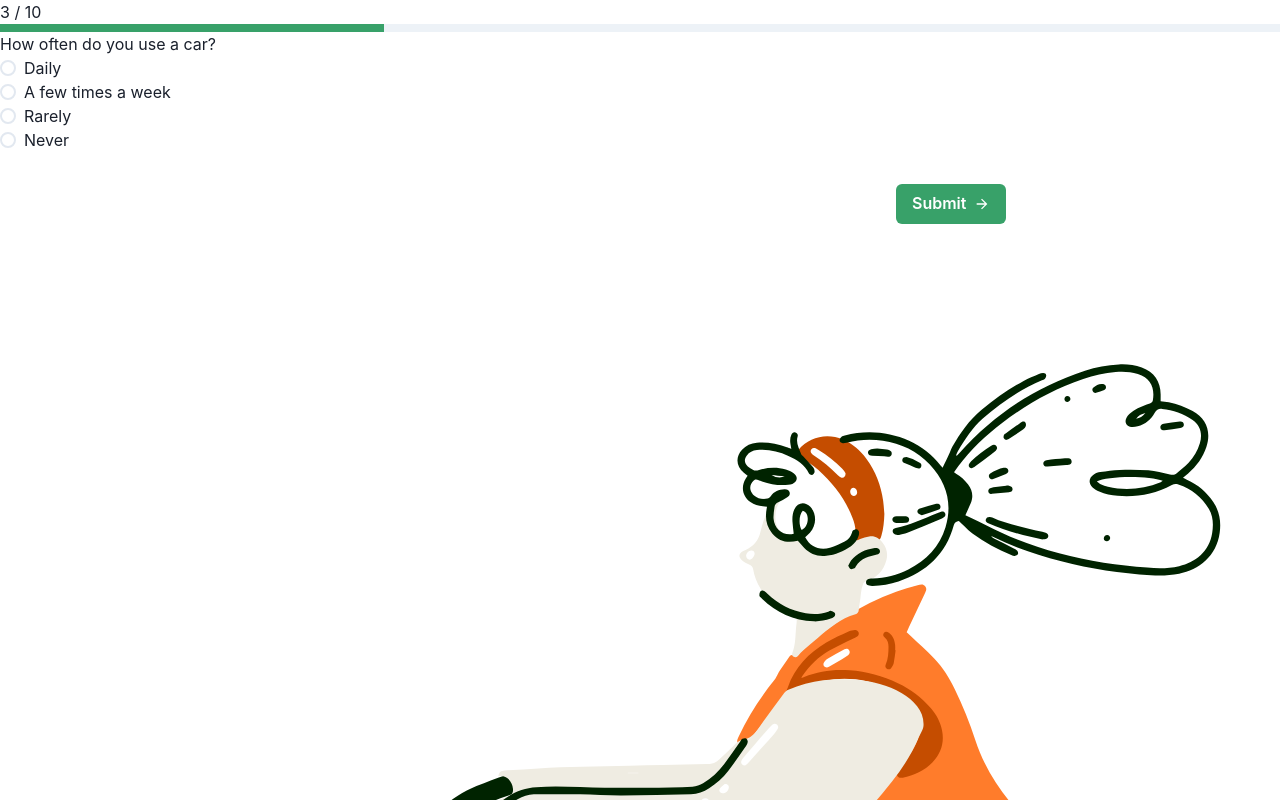
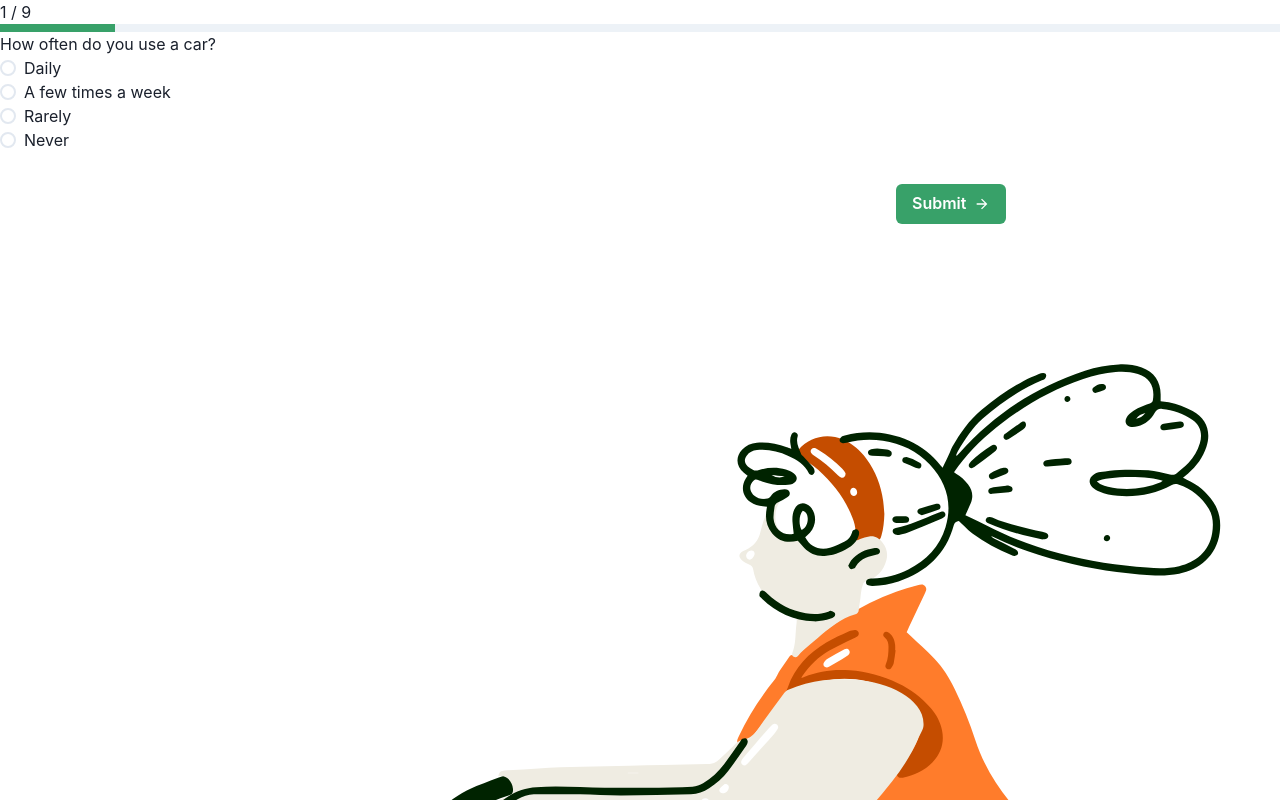
Before and after one commit to NikitaArd/EcoTrace, a React (Vite) app in the folder eco_trace/: page /quiz in a window 1280 px wide. Shown: the top 800 px of the page. Built offline with nearby package versions, Linux system fonts and the light colour scheme.

Commit message:
feat: created quiz logic that can submit question and save value of option into answers list

```diff
--- a/eco_trace/src/components/QuizOption.jsx
+++ b/eco_trace/src/components/QuizOption.jsx
@@ -1,9 +1,9 @@
 import { Radio } from "@chakra-ui/react";
 
 
-export default function QuizOption({ value, children }) {
+export default function QuizOption({ value, children, setAnswer }) {
   return (
-    <li className="mx-7 my-3">
+    <li className="mx-7 my-3" onClick={() => setAnswer(value)}>
       <Radio value={value} colorScheme="green">
         <span className="text-xl font-normal">{children}</span>
       </Radio>
--- a/eco_trace/src/pages/Quiz.jsx
+++ b/eco_trace/src/pages/Quiz.jsx
@@ -5,35 +5,46 @@ import { ArrowForwardIcon } from "@chakra-ui/icons";
 
 import QuizOption from "../components/QuizOption";
 
+import questions from "../quiz.js";
+
+import { useState } from "react";
+
+
 export default function Quiz() {
-  const currentQuestion = 3;
+  const [currentQuestion, setCurrentQuestion] = useState(questions[0]);
+  const questionAmount = questions.length;
+
+  const [currentAnswer, setCurrentAnswer] = useState(0);
+  const [answers, setAnswers] = useState([]);
+
+  function submitQuestion(){
+    setAnswers(prevAnswers => {
+      return [...prevAnswers, currentAnswer];
+    });
+
+    setCurrentQuestion(questions.filter(question => question.id === answers.length + 2)[0]);
+  }
+
 
   return (
     <div className="flex w-screen h-screen bg-transparent">
       <section className="m-auto h-fit w-fit p-28 pt-12 border-2 border-stone-200 rounded-sm shadow-xl">
         <div className="mt-3 mb-20">
-          <p className="my-2 font-semibold">{currentQuestion} / 10</p>
-          <Progress
-            colorScheme="green"
-            size="sm"
-            value={currentQuestion * 10}
-            mt="0"
-          />
+          <p className="my-2 font-semibold">{currentQuestion.id} / {questionAmount}</p>
+          <Progress colorScheme="green" size="sm" value={currentQuestion.id * questionAmount} mt="0" />
         </div>
 
         <h1 className="text-3xl font-bold mx-4 my-5">
-          How often do you use a car?
+          {currentQuestion.question}
         </h1>
 
         <RadioGroup display="block" name="option">
           <ul className="mt-7">
-            <QuizOption value="a">Daily</QuizOption>
-
-            <QuizOption value="b">A few times a week</QuizOption>
-
-            <QuizOption value="c">Rarely</QuizOption>
-
-            <QuizOption value="d">Never</QuizOption>
+            {currentQuestion.options.map((option, id) => {
+              return (
+                <QuizOption key={id} value={option.value} setAnswer={setCurrentAnswer}>{option.text}</QuizOption>
+              );
+            })}
           </ul>
         </RadioGroup>
 
@@ -41,8 +52,9 @@ export default function Quiz() {
           rightIcon={<ArrowForwardIcon />}
           colorScheme="green"
           variant="solid"
-					mt="8"
-					ml="70%"
+          mt="8"
+          ml="70%"
+          onClick={submitQuestion}
         >
           Submit
         </Button>
--- /dev/null
+++ b/eco_trace/src/quiz.js
@@ -0,0 +1,95 @@
+const questions = [
+    {
+        id: 1,
+        question: "How often do you use a car?",
+        options: [
+            { text: "Daily", value: 4600 },
+            { text: "A few times a week", value: 2300 },
+            { text: "Rarely", value: 600 },
+            { text: "Never", value: 0 }
+        ]
+    },
+    {
+        id: 2,
+        question: "How often do you travel by plane?",
+        options: [
+            { text: "Often (more than 5 flights per year)", value: 5000 },
+            { text: "A few times a year", value: 3000 },
+            { text: "Rarely (1-2 flights per year)", value: 1000 },
+            { text: "Never", value: 0 }
+        ]
+    },
+    {
+        id: 3,
+        question: "How often do you eat meat?",
+        options: [
+            { text: "Daily", value: 2500 },
+            { text: "A few times a week", value: 1500 },
+            { text: "Rarely", value: 500 },
+            { text: "Never", value: 0 }
+        ]
+    },
+    {
+        id: 4,
+        question: "How often do you use renewable energy sources at home?",
+        options: [
+            { text: "Never", value: 3000 },
+            { text: "Rarely", value: 2000 },
+            { text: "Often", value: 1000 },
+            { text: "Always", value: 0 }
+        ]
+    },
+    {
+        id: 5,
+        question: "How much time do you spend daily using electronic devices (TV, computer, etc.)?",
+        options: [
+            { text: "More than 8 hours", value: 1000 },
+            { text: "4-8 hours", value: 800 },
+            { text: "1-4 hours", value: 400 },
+            { text: "Less than 1 hour", value: 100 }
+        ]
+    },
+    {
+        id: 6,
+        question: "How often do you use public transportation?",
+        options: [
+            { text: "Never", value: 0 },
+            { text: "Rarely", value: 500 },
+            { text: "Often", value: 1000 },
+            { text: "Daily", value: 1500 }
+        ]
+    },
+    {
+        id: 7,
+        question: "How often do you recycle waste?",
+        options: [
+            { text: "Never", value: 2000 },
+            { text: "Rarely", value: 1000 },
+            { text: "Often", value: 500 },
+            { text: "Always", value: 0 }
+        ]
+    },
+    {
+        id: 8,
+        question: "Do you buy local products?",
+        options: [
+            { text: "Never", value: 2000 },
+            { text: "Rarely", value: 1500 },
+            { text: "Often", value: 500 },
+            { text: "Always", value: 0 }
+        ]
+    },
+    {
+        id: 9,
+        question: "Do you have a garden or grow your own vegetables?",
+        options: [
+            { text: "Never", value: 2000 },
+            { text: "Rarely", value: 1000 },
+            { text: "Often", value: 500 },
+            { text: "Always", value: 0 }
+        ]
+    }
+];
+
+
+export default questions;
```
